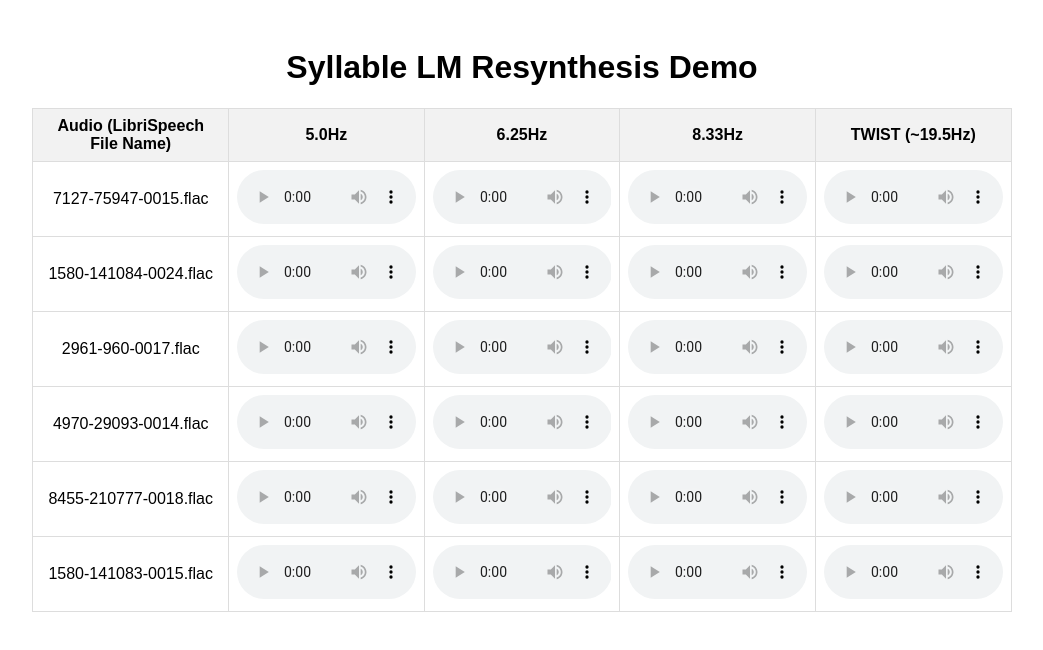
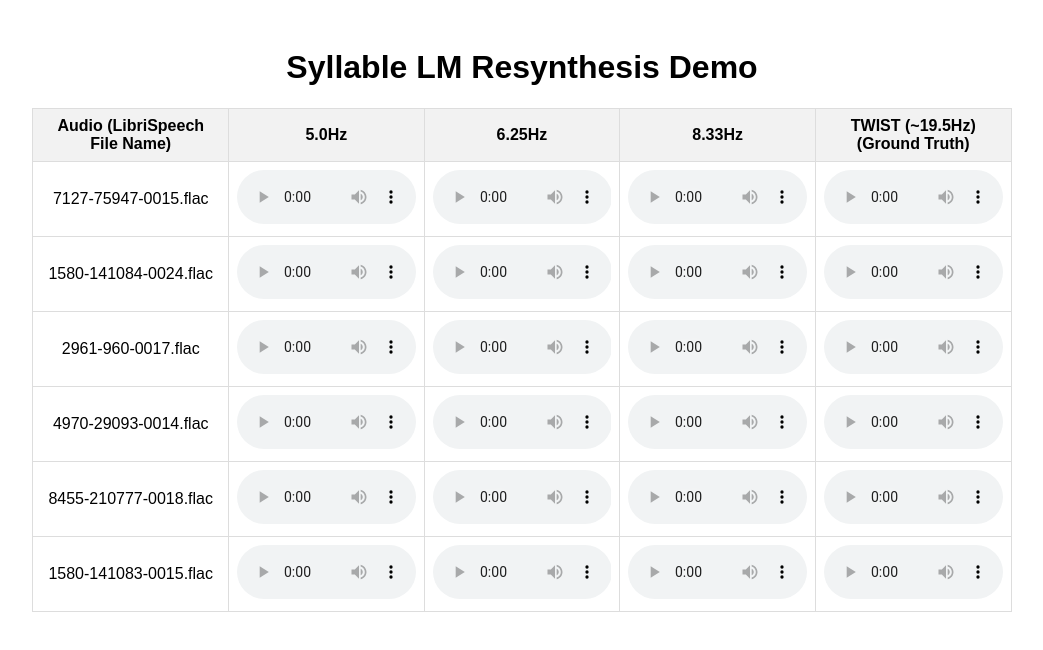
Before and after one commit to SyllableLMAnonymous/SyllableLMAnonymous, a plain HTML site: page index.html in a window 1280 px wide. Shown: the whole page, without its empty margins (118-1161 px from the left). Drawn offline with Linux system fonts and the light colour scheme.

Commit message:
Update index.html

```diff
--- a/index.html
+++ b/index.html
@@ -39,7 +39,7 @@
                 <th>5.0Hz</th>
                 <th>6.25Hz</th>
                 <th>8.33Hz</th>
-                <th>TWIST (~19.5Hz)</th>
+                <th>TWIST (~19.5Hz) (Ground Truth)</th>
             </tr>
         </thead>
         <tbody>
```
